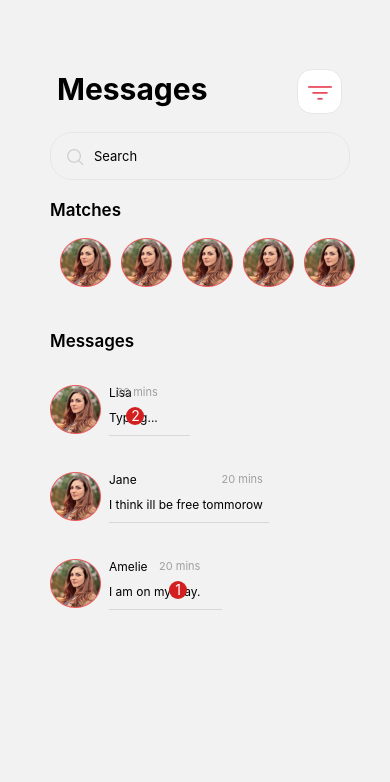
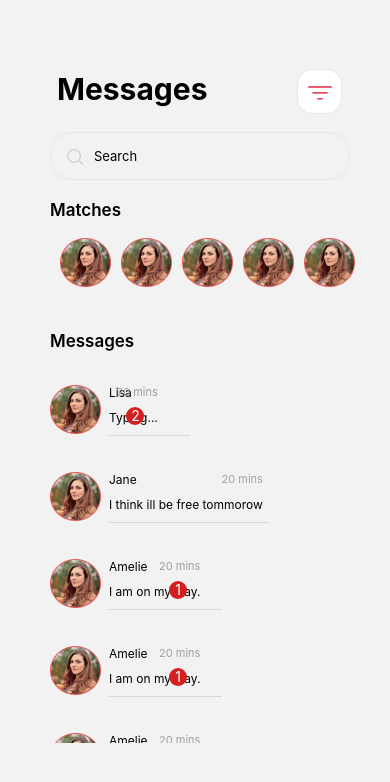
Before and after one commit to LeonBuller/loveactuallyme, a React Native app: screen /Messages in a window 390 px wide. Shown: the top 782 px of the page. Built offline with nearby package versions, Linux system fonts and the light colour scheme.

Commit message:
Improved sign in & sign up screens

```diff
--- a/src/components/MessagesGeneral.jsx
+++ b/src/components/MessagesGeneral.jsx
@@ -53,6 +53,57 @@ const MessageGeneral = () => {
           </View>
         </View>
       </View>
+
+      <View style={styles.container}>
+        <View style={styles.wrapper}>
+          <Image width={60} height={60} source={image1} style={styles.image} />
+          <View style={styles.leftSide}>
+            <Text style={styles.leftText}>Amelie</Text>
+            <Text style={styles.leftText}>I am on my way.</Text>
+          </View>
+
+          <View style={styles.col}>
+            <Text style={styles.timeRecieved}>20 mins</Text>
+            <View style={styles.redCircle}>
+              <Text style={styles.circleInside}>1</Text>
+            </View>
+          </View>
+        </View>
+      </View>
+
+      <View style={styles.container}>
+        <View style={styles.wrapper}>
+          <Image width={60} height={60} source={image1} style={styles.image} />
+          <View style={styles.leftSide}>
+            <Text style={styles.leftText}>Amelie</Text>
+            <Text style={styles.leftText}>I am on my way.</Text>
+          </View>
+
+          <View style={styles.col}>
+            <Text style={styles.timeRecieved}>20 mins</Text>
+            <View style={styles.redCircle}>
+              <Text style={styles.circleInside}>1</Text>
+            </View>
+          </View>
+        </View>
+      </View>
+
+      <View style={styles.container}>
+        <View style={styles.wrapper}>
+          <Image width={60} height={60} source={image1} style={styles.image} />
+          <View style={styles.leftSide}>
+            <Text style={styles.leftText}>Amelie</Text>
+            <Text style={styles.leftText}>I am on my way.</Text>
+          </View>
+
+          <View style={styles.col}>
+            <Text style={styles.timeRecieved}>20 mins</Text>
+            <View style={styles.redCircle}>
+              <Text style={styles.circleInside}>1</Text>
+            </View>
+          </View>
+        </View>
+      </View>
     </>
   );
 };
--- a/src/screens/GetStarted.jsx
+++ b/src/screens/GetStarted.jsx
@@ -43,10 +43,18 @@ const GetStarted = ({ navigation }) => {
 
   return (
     <SafeAreaView style={styles.container}>
-      <View style={{ width: "80%", height: "20%", position: "relative" }}>
+      <View
+        style={{
+          width: "80%",
+          height: "20%",
+          position: "absolute",
+          top: 120,
+        }}
+      >
         <TouchableOpacity style={styles.backButton} onPress={navigateToHome}>
           <LeftIcon style={{}} name="left" size={19} color="#E94057" />
         </TouchableOpacity>
+
         <View style={{ position: "absolute", right: 20 }}>
           <TouchableOpacity onPress={navigateToSlide}>
             <Text style={{ fontSize: 16, fontWeight: "700", color: "#E94057" }}>
@@ -139,7 +147,7 @@ const GetStarted = ({ navigation }) => {
         </TouchableOpacity>
       </View>
 
-      <View>
+      <View style={{ position: "absolute", bottom: 180, right: 80 }}>
         <TouchableOpacity
           style={styles.continue}
           onPress={navigateToInterested}
@@ -173,7 +181,7 @@ const styles = StyleSheet.create({
     top: -20,
     borderWidth: 2,
     borderColor: "#E8E6EA",
-    padding: 24,
+    padding: 20,
     borderRadius: 15,
   },
   selectedButton: {
@@ -220,6 +228,7 @@ const styles = StyleSheet.create({
     textAlign: "center",
     justifyContent: "flex-start",
     paddingLeft: 12,
-    marginBottom: 100,
+    position: "absolute",
+    top: 230,
   },
 });
--- a/src/screens/Home.jsx
+++ b/src/screens/Home.jsx
@@ -25,7 +25,7 @@ const Home = ({ navigation }) => {
           marginBottom: 20,
         }}
       >
-        <View style={{ width: 247, marginVertical: 17 }}>
+        <View style={{ width: 247, marginVertical: 17, position: "relative" }}>
           <TouchableOpacity
             style={{
               borderWidth: 1,
@@ -46,13 +46,15 @@ const Home = ({ navigation }) => {
                 alignItems: "center",
               }}
             >
-              <Image source={fb} />
-              <Text style={{ fontSize: 12, marginLeft: 0 }}>Facebook</Text>
+              <Image source={fb} style={{ marginRight: 30 }} />
+              <Text style={{ fontSize: 12, position: "absolute", right: -21 }}>
+                Facebook
+              </Text>
             </View>
           </TouchableOpacity>
         </View>
 
-        <View style={{ width: 247, marginVertical: 17 }}>
+        <View style={{ width: 247, marginVertical: 17, position: "relative" }}>
           <TouchableOpacity
             style={{
               borderWidth: 1,
@@ -74,13 +76,15 @@ const Home = ({ navigation }) => {
                 alignItems: "center",
               }}
             >
-              <Image source={gm} />
-              <Text style={{ fontSize: 12, marginLeft: 0 }}>Gmail</Text>
+              <Image source={gm} style={{ marginRight: 30 }} />
+              <Text style={{ fontSize: 12, position: "absolute", right: -5 }}>
+                Gmail
+              </Text>
             </View>
           </TouchableOpacity>
         </View>
 
-        <View style={{ width: 247, marginTop: 17 }}>
+        <View style={{ width: 247, marginTop: 17, position: "relative" }}>
           <TouchableOpacity
             style={{
               borderWidth: 1,
@@ -102,8 +106,10 @@ const Home = ({ navigation }) => {
                 alignItems: "center",
               }}
             >
-              <Image source={apple} />
-              <Text style={{ fontSize: 12 }}>Apple</Text>
+              <Image source={apple} style={{ marginRight: 30 }} />
+              <Text style={{ fontSize: 12, position: "absolute", right: -10 }}>
+                Apple
+              </Text>
             </View>
           </TouchableOpacity>
         </View>
--- a/src/screens/SignUp.jsx
+++ b/src/screens/SignUp.jsx
@@ -146,7 +146,7 @@ const SignUp = ({ navigation }) => {
           marginBottom: 20,
         }}
       >
-        <View style={{ width: "30%", marginRight: 15 }}>
+        <View style={{ width: "30%", marginRight: 15, position: "relative" }}>
           <TouchableOpacity
             style={{
               borderWidth: 1,
@@ -159,8 +159,13 @@ const SignUp = ({ navigation }) => {
               borderRadius: 10,
             }}
           >
-            <Image source={fb} style={{ width: 41, height: 32 }} />
-            <Text style={{ fontSize: 12 }}>Facebook</Text>
+            <Image
+              source={fb}
+              style={{ width: 50, height: 32, marginRight: 60 }}
+            />
+            <Text style={{ fontSize: 12, position: "absolute", right: 13 }}>
+              Facebook
+            </Text>
           </TouchableOpacity>
         </View>
 
@@ -178,7 +183,7 @@ const SignUp = ({ navigation }) => {
               paddingBottom: 14,
             }}
           >
-            <Image source={gm} style={{ width: 38, height: 25 }} />
+            <Image source={gm} style={{ width: 30, height: 25 }} />
             <Text style={{ fontSize: 12, paddingTop: 6 }}>Gmail</Text>
           </TouchableOpacity>
         </View>
```
